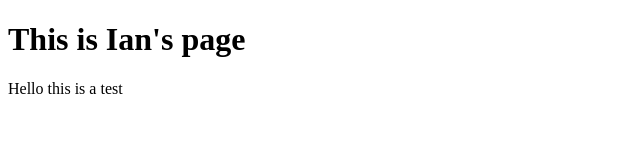
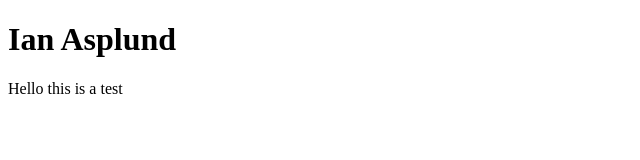
Before and after one commit to ianasplund/ianasplund.github.io, a plain HTML site: page index.html in a window 1280 px wide. Shown: the whole page, without its empty margins (0-640 px from the left). Drawn offline with Linux system fonts and the light colour scheme.

Commit message:
Update index.html

```diff
--- a/index.html
+++ b/index.html
@@ -1,7 +1,7 @@
 <!DOCTYPE html>
 <html>
 <body>
-<h1>This is Ian's page</h1>
+<h1>Ian Asplund</h1>
 <p>Hello this is a test</p>
 </body>
 </html>
```
